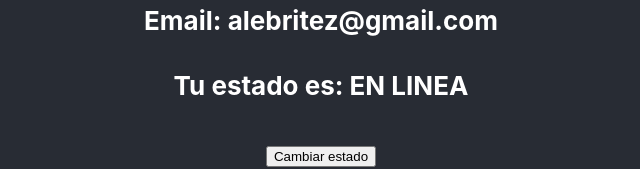
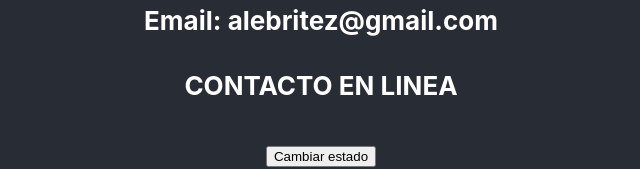
Before and after one commit to fabriciomarote/Proyecto-OpenBootCamp, a React (Create React App) app: page / in a window 1280 px wide. Shown: the part 557-726 px from the top of the page, without its empty margins (319-959 px from the left). Built offline with nearby package versions, Linux system fonts and the light colour scheme.

Commit message:
Se corrige componente Contact

```diff
--- a/src/components/pure/contact.jsx
+++ b/src/components/pure/contact.jsx
@@ -15,7 +15,7 @@ const ContactComponent = ({ contact }) => {
             <h4> Nombre: { contact.nombre } </h4>
             <h4> Apellido: { contact.apellido } </h4>
             <h4> Email: { contact.email } </h4>
-            <h4> Tu estado es: { conected ? "EN LINEA" : "NO DISPONIBLE" } </h4>
+            <h4> { conected ? "CONTACTO EN LINEA" : "CONTACTO NO DISPONIBLE" } </h4>
             <button onClick={changeConected}>Cambiar estado</button>
         </div>
     );
```
